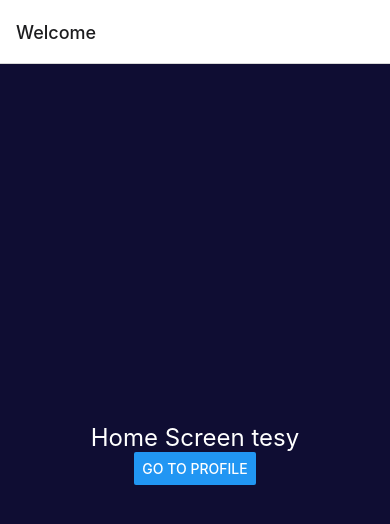
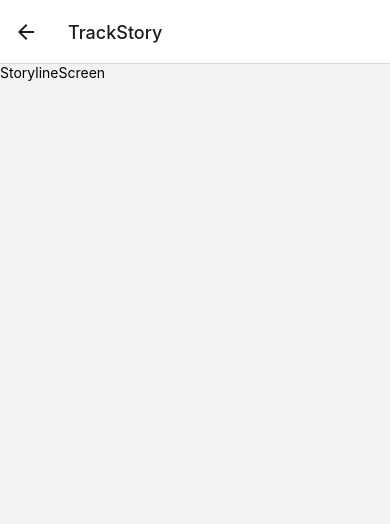
Before and after one commit to itsrobel/QuestForge, a React Native app in the folder native/: screen /TrackStory in a window 390 px wide. Shown: the top 524 px of the page. Built offline with nearby package versions, Linux system fonts and the light colour scheme.

Commit message:
added track story

```diff
--- a/native/App.js
+++ b/native/App.js
@@ -5,7 +5,7 @@ import {NavigationContainer} from '@react-navigation/native';
 import {createNativeStackNavigator} from '@react-navigation/native-stack';
 import HomeScreen from './screens/HomeScreen';
 import Profile from './screens/Profile';
-
+import TrackStory from './screens/TrackStoryline';
 const Stack = createNativeStackNavigator();
 
 export default function App() {
@@ -19,6 +19,7 @@ export default function App() {
         />
 
         <Stack.Screen name="Profile" component={Profile}/>
+        <Stack.Screen name="TrackStory" component={TrackStory}/>
 
       </Stack.Navigator>
       {/* <View style={styles.container}>
--- a/native/screens/HomeScreen.js
+++ b/native/screens/HomeScreen.js
@@ -1,6 +1,7 @@
 import * as React from 'react';
 import { View, Text, Button } from 'react-native';
 import Profile from './Profile';
+import TrackStory from './TrackStoryline';
 import styles from '../stylesheets/homescreenStyle'
 
 const HomeScreen = ({ navigation }) => {
@@ -11,6 +12,11 @@ const HomeScreen = ({ navigation }) => {
         title="Go to Profile"
         onPress={() => navigation.navigate('Profile')}
       />
+
+      <Button
+        title="Track Storyline"
+        onPress={() => navigation.navigate('TrackStory')}
+      />
     </View>
   );
 };
--- /dev/null
+++ b/native/screens/TrackStoryline.js
@@ -0,0 +1,13 @@
+import * as React from 'react-native';
+import { View, Text, Button } from 'react-native';
+
+const TrackStory = ({ navigation }) => {
+    return (
+        <View>
+        <Text>StorylineScreen </Text>
+
+        </View>
+    );
+}
+
+export default TrackStory;
```
